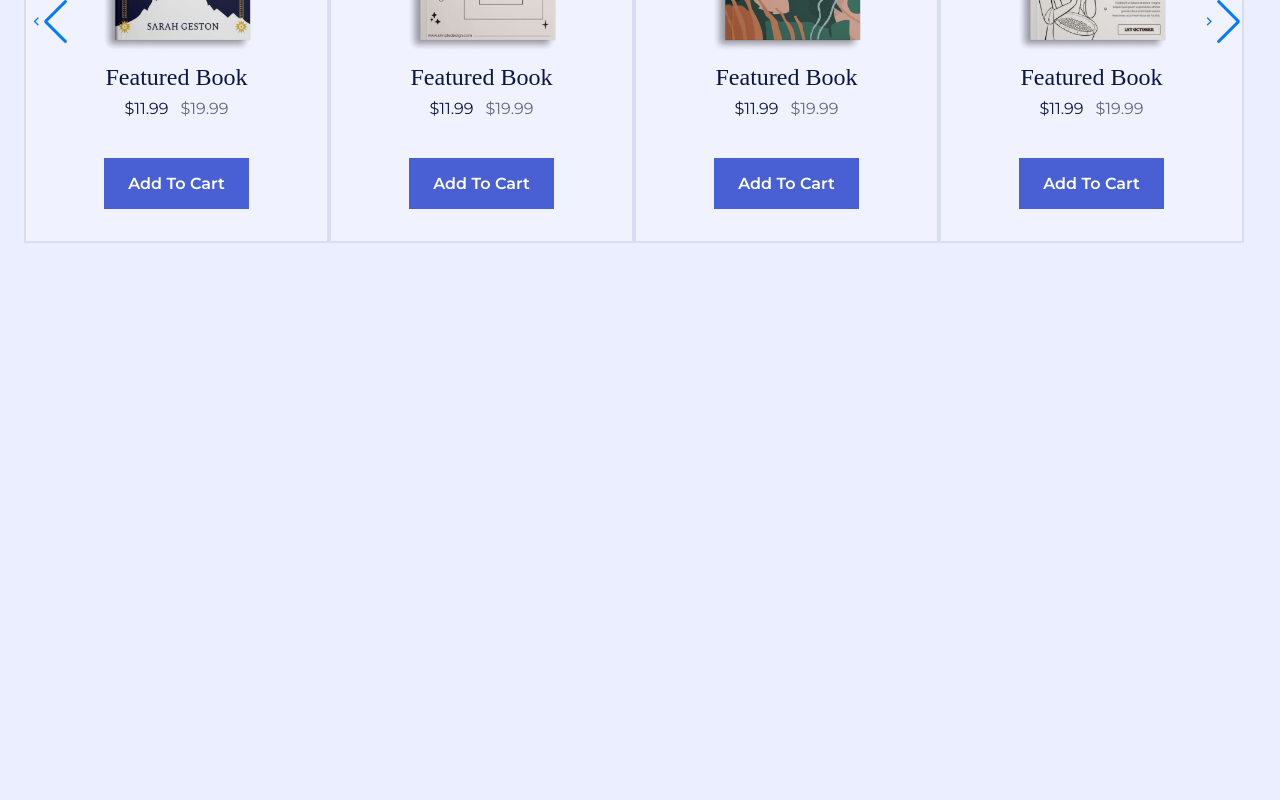
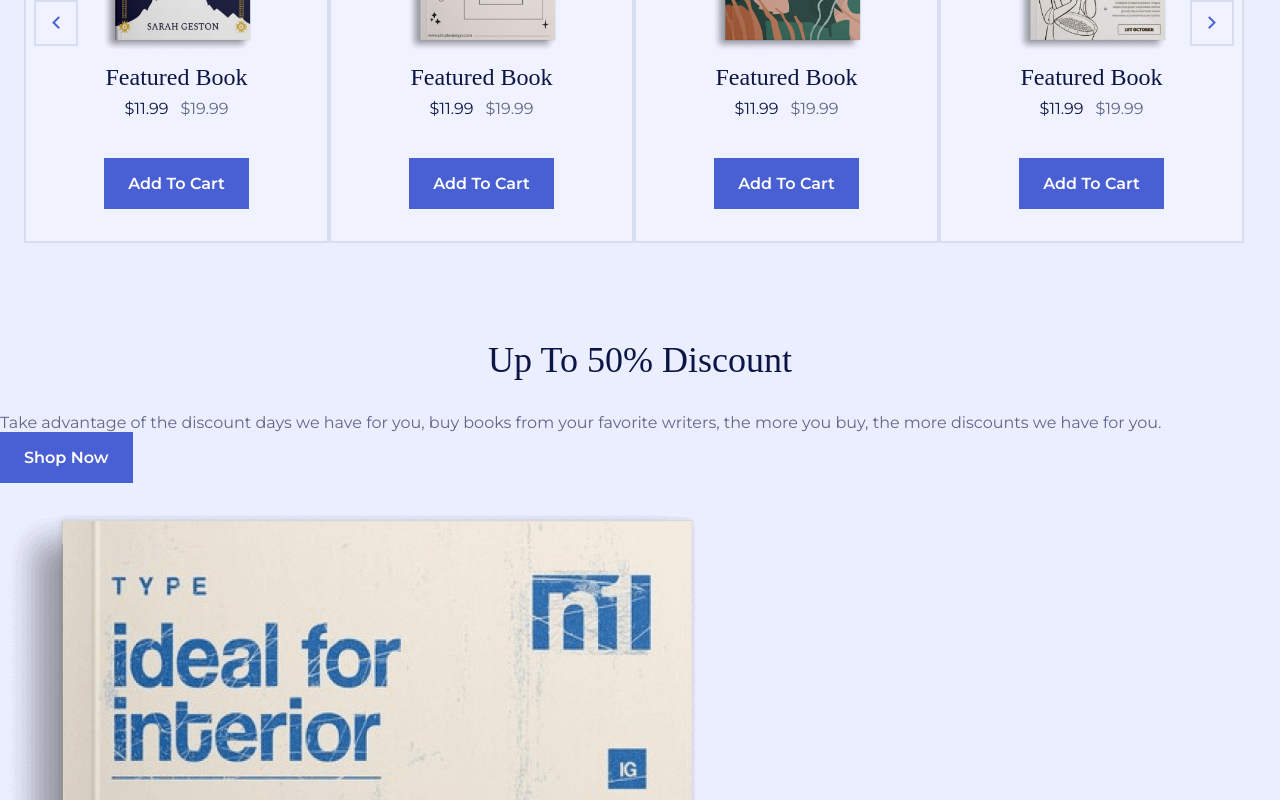
Before and after one commit to Khalidshv/Book-Website, a plain HTML site: page index.html in a window 1280 px wide. Shown: the part 1651-2451 px from the top of the page. Before the commit the page ends 2294 px from the top, so only its background shows below. Drawn offline with nearby package versions, Linux system fonts and the light colour scheme; a web font is replaced by a local one.

Commit message:
discount section

```diff
--- a/assets/css/styles.css
+++ b/assets/css/styles.css
@@ -503,8 +503,22 @@ text-align:center
   right: 1.5rem
 }
 /*=============== DISCOUNT ===============*/
+.swiper-button-prev::after,
+.swiper-button-next::after{
+  content:'';
+}
 
-
+.swiper-button-prev,
+.swiper-button-next{
+  width: inherit;
+  height: inherit;
+  background-color: var(--container-color);
+  border:  2px solid var(--border-color);
+  padding: .5rem;
+  font-size: 1.5rem;
+  color: var(--first-color);
+  transition: border .4s background-color .4s;
+}
 /*=============== NEW ===============*/
 
 
--- a/assets/js/main.js
+++ b/assets/js/main.js
@@ -78,7 +78,7 @@ let swiperFeatured = new Swiper('.featured__swiper', {
     centeredSlides: 'auto',
 
 navigation: {
-nextEl: '.swiper-button-naxt',
+nextEl: '.swiper-button-next',
 prevEl: '.swiper-button-prev',
 },
 
--- a/index.html
+++ b/index.html
@@ -364,7 +364,26 @@
 
          <!--==================== DISCOUNT ====================-->
          <section class="discount section" id="discount">
+            <div class="discount__container conatainer grid">
+               <div class="discount__data">
+                  <h2 class="discount__title section__title">
+                     Up To 50% Discount
+                  </h2>
 
+                  <p class="discount__description">
+                     Take advantage of the discount days we
+                     have for you, buy books from your favorite
+                     writers, the more you buy, the more
+                     discounts we have for you.
+                  </p>
+
+                  <a href="" class="button">Shop Now</a>
+               </div>
+               <div class="discount__images">
+                  <img src="assets/image/discount-book-1.png " alt="image" class="discount__img-1">
+                  <img src="assets/image/discount-book-2.png " alt="image" class="discount__img-2">
+               </div>
+            </div>
          </section>
 
          <!--==================== NEW BOOKS ====================-->
```
